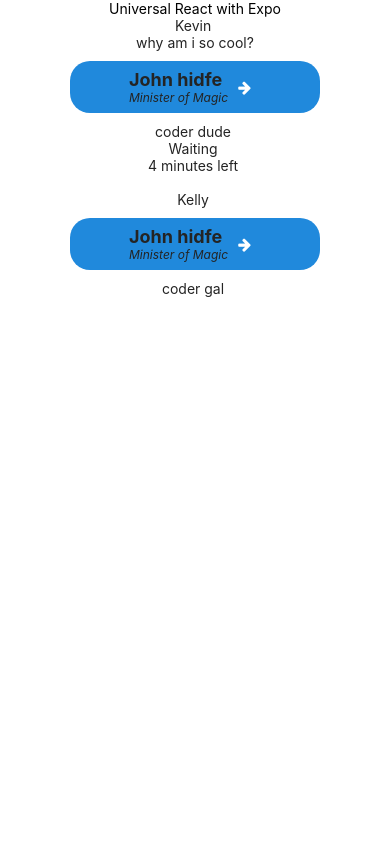
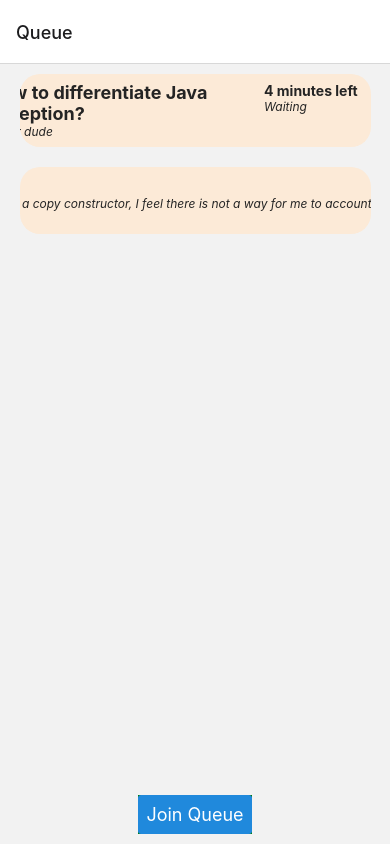
Before and after one commit to ohcnivek/ta-queue, a React Native app: screen / in a window 390 px wide. Built offline with nearby package versions, Linux system fonts and the light colour scheme.

Commit message:
added navigation, button components, and flex layout

```diff
--- a/App.js
+++ b/App.js
@@ -1,31 +1,121 @@
-import { View, Text } from "react-native";
+//import React, { useState } from 'react';
+import { View, Text, StyleSheet} from "react-native";
 import Example from "./components/Example";
+import {Button, Input} from 'react-native-elements';
+//import { createStackNavigator, createAppContainer } from 'react-navigation';
+import { NavigationContainer } from '@react-navigation/native';
+import { createNativeStackNavigator } from '@react-navigation/native-stack';
 
-export default function App() {
+const Stack = createNativeStackNavigator();
+
+export default function App({ navigation }) {
   return (
-    <View
-      style={{
-        //flex: 2,
+    <NavigationContainer>
+      <Stack.Navigator initialRouteName="Queue">
+        <Stack.Screen name="Queue" component={QueueScreen} />
+        <Stack.Screen name="Join Queue" component={JoinQueueScreen} />
+      </Stack.Navigator>
+    </NavigationContainer>
+  );
+}
+
+function QueueScreen({ navigation }) {
+  return (
+    <View style={{
+        flex: 1,
         justifyContent: "center",
         alignItems: "center",
       }}
     >
-    <Text>Universal React with Expo</Text>
 
-
+    <View style= {{flexDirection: 'column', flex: 14}}>
       <Example style = {{flex:2}}
         name="Kevin"
-      question ="why am i so cool?"
+        question ="How to differentiate Java exception?"
         desc= "coder dude"
         status="Waiting"
         time="4 minutes left"
         privateBool="true"
         >
       </Example>
-    <Example style = {{flex:1}} name="Kelly" desc= "coder gal"></Example>
+
+      <Example style = {{flex:2}}
+        name="Kelly"
+        question ="Is there a typo in Homework 1's Question 6?"
+        desc= "I saw the pdf say we should account for null but when I try to make a copy constructor, I feel there is not a way for me to account for null when trying to pass in the correct objects."
+        status="Waiting"
+        time="11 minutes left"
+        privateBool="true"
+        >
+      </Example>
+      </View>
+
+      <Button
+        style = {styles.joinQueueButton}
+        title= "Join Queue"
+        onPress={() => navigation.navigate('Join Queue')}
+      ></Button>
 
     </View>
-
-
   );
 }
+
+function JoinQueueScreen({ navigation }) {
+  return (
+    <View style={{ flex: 1, alignItems: 'center', justifyContent: 'center' }}>
+      <Input placeholder='Name'/>
+      <Input placeholder='Question'/>
+      <Input placeholder='Description'/>
+      <Button
+        title="Join Queue"
+        onPress={() => navigation.navigate('Queue')}
+      />
+    </View>
+  );
+}
+
+const styles = StyleSheet.create({
+  contentView: {
+    flex: 1,
+  },
+  title: {
+    justifyContent: "flex-end",
+    alignItems: "flex-end",
+    fontSize: 30,
+    color: '#6b635b',
+    flex: 1,
+    paddingTop: 50,
+    //marginTop: 100, margin is outside of block, padding is in
+  },
+  //this is for multiple buttons in a column
+  // buttonsContainer: {
+  //   flexDirection: 'row',
+  //   flexWrap: 'wrap',
+  //   justifyContent: 'center',
+  //   alignItems: 'center',
+  //   width: '100%',
+  //   marginVertical: 20,
+  // },
+  joinQueueButton: {
+    margin: 10,
+    backgroundColor: 'green',
+  },
+  textPrimary: {
+    marginVertical: 20,
+    textAlign: 'center',
+    fontSize: 20,
+  },
+  textSecondary: {
+    marginBottom: 10,
+    textAlign: 'center',
+    fontSize: 17,
+  },
+  subHeader: {
+    backgroundColor : "#FCEAD7",
+    color : "red",
+    fontSize : 100,
+    textAlign : "center",
+    paddingVertical : 5,
+    marginBottom : 10
+  }
+});
--- a/components/Example.js
+++ b/components/Example.js
@@ -8,53 +8,56 @@ class Example extends Component {
       <View style={{
         justifyContent: "center",
         alignItems: "center",
-        width: "80%",
+        width: "100%",
       }}>
-      <Text>{this.props.name} </Text>
-      <Text>{this.props.question}
-      </Text>
-
 
       <Button
-          title={<CustomTitle question="lsjfslkdj"/>}
+          title={
+            <CustomTitle
+              question={this.props.question}
+              desc={this.props.desc}
+              time={this.props.time}
+              status={this.props.status}
+              />
+            }
           titleStyle={{ fontWeight: 'bold', fontSize: 38 }}
           buttonStyle={{
             borderWidth: 0,
             borderColor: 'transparent',
             borderRadius: 20,
+            backgroundColor: '#fcead7',
           }}
           containerStyle={{
-            width: "80%",
+            width: "90%",
             marginHorizontal: 50,
             marginVertical: 10,
           }}
-          icon={{
-            name: 'arrow-right',
-            type: 'font-awesome',
-            size: 15,
-            color: 'white',
-          }}
-          iconRight
-          iconContainerStyle={{ marginLeft: 10, marginRight: 10 }}
         />
-
-      <Text>{this.props.desc} </Text>
-      <Text>{this.props.status} </Text>
-      <Text>{this.props.time} </Text>
-      <Text>{this.props.private} </Text>
-      <Boolean>{this.props.privateBool} </Boolean>
       </View>
     );
   }
 }
 
-const CustomTitle = () => {
+const CustomTitle = (props) => {
+  const question = props.question;
+  const desc = props.desc;
+  const time = props.time;
+  const status = props.status;
   return (
-    <View style={{ flexDirection: 'column' }}>
-      <Text style={{ fontWeight: 'bold', fontSize: 18 }}>John hidfe</Text>
-      <Text style={{ fontStyle: 'italic', fontSize: 12 }}>
-        Minister of Magic
-      </Text>
+    <View style= {{ flexDirection: 'row'}}>
+      <View style={{ flex: 2, flexDirection: 'column' }}>
+        <Text style={{ fontWeight: 'bold', fontSize: 18 }}>{question}</Text>
+        <Text style={{ fontStyle: 'italic', fontSize: 12 }}>
+          {desc}
+        </Text>
+      </View>
+
+      <View style={{ flex: 1, flexDirection: 'column' }}>
+        <Text style={{ fontWeight: 'bold', fontSize: 14 }}>{time}</Text>
+        <Text style={{ fontStyle: 'italic', fontSize: 12 }}>
+          {status}
+        </Text>
+      </View>
     </View>
   );
 };
@@ -73,7 +76,7 @@ const styles = StyleSheet.create({
   //   marginVertical: 20,
   // },
   subHeader: {
-    backgroundColor : "#2089dc",
+    backgroundColor : "#FCEAD7",
     color : "white",
     textAlign : "center",
     paddingVertical : 5,
--- a/package.json
+++ b/package.json
@@ -1,5 +1,6 @@
 {
   "dependencies": {
+    "@react-navigation/native-stack": "^6.5.0",
     "expo": "^44.0.0",
     "react": "17.0.1",
     "react-dom": "17.0.1",
```
Also changed, not shown: screens/QueueDisplayScreen.js (+9 -0 lines), 1 other file (tests, documents, lock files or other folders). Lines whose indentation alone changed are shown as unchanged.
